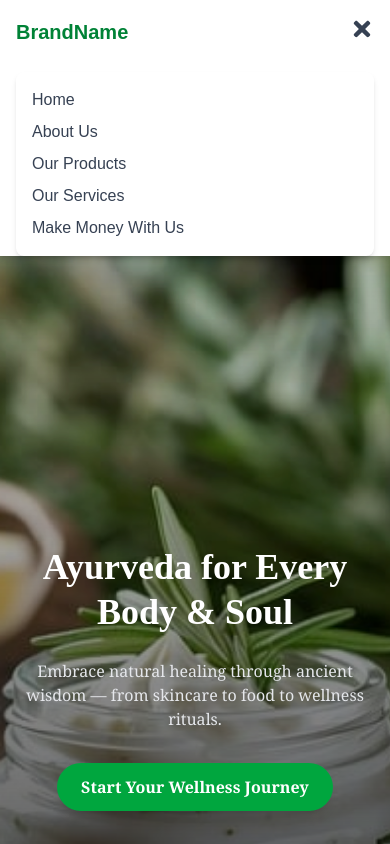
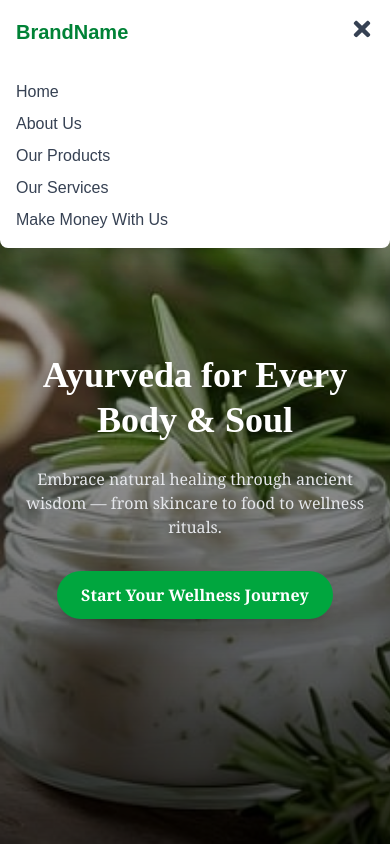
Before and after one commit to yasshikasah362/project1, a Next.js app: page / in a window 390 px wide. Both pictures are taken after a click on the button 362 px from the left and 28 px from the top of the page. Shown: the top 844 px of the page. Built offline with nearby package versions, Linux system fonts and the light colour scheme.

Commit message:
changes in menu bar

```diff
--- a/app/components/Navbar/Nav.tsx
+++ b/app/components/Navbar/Nav.tsx
@@ -103,8 +103,8 @@ export default function Navbar() {
 
         {/* Mobile Menu Dropdown */}
         <div
-  className={`md:hidden transition-all duration-500 overflow-hidden bg-white shadow-md rounded-lg px-4 ${
-    menuOpen ? 'max-h-96 py-4 mt-2' : 'max-h-0'
+  className={`md:hidden absolute top-16 left-0 w-full bg-white shadow-lg z-50 px-4 rounded-b-lg transition-all duration-300 ease-in-out transform ${
+    menuOpen ? 'opacity-100 translate-y-0 scale-100 py-4' : 'opacity-0 -translate-y-4 scale-95 pointer-events-none'
   }`}
 >
   <div className="space-y-2">
@@ -116,6 +116,8 @@ export default function Navbar() {
   </div>
 </div>
 
+
+
       </div>
     </nav>
   );
```
